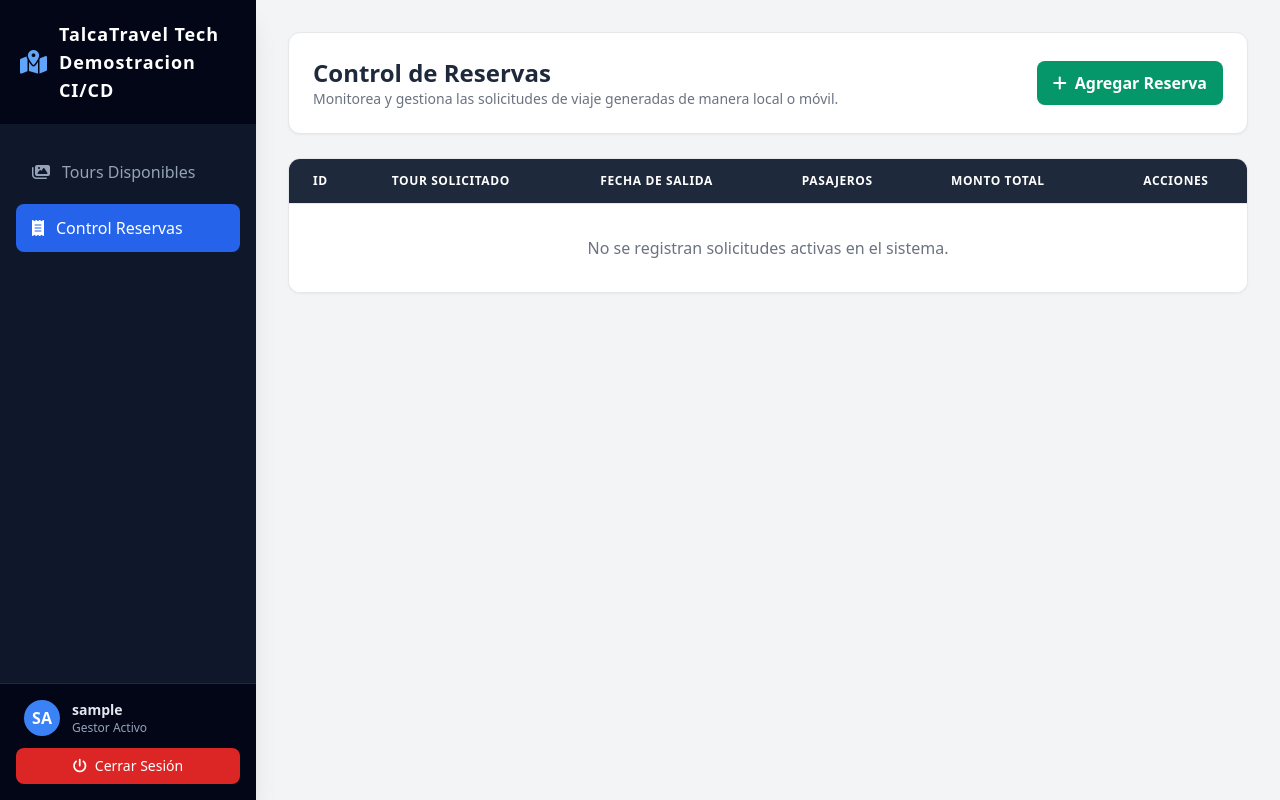
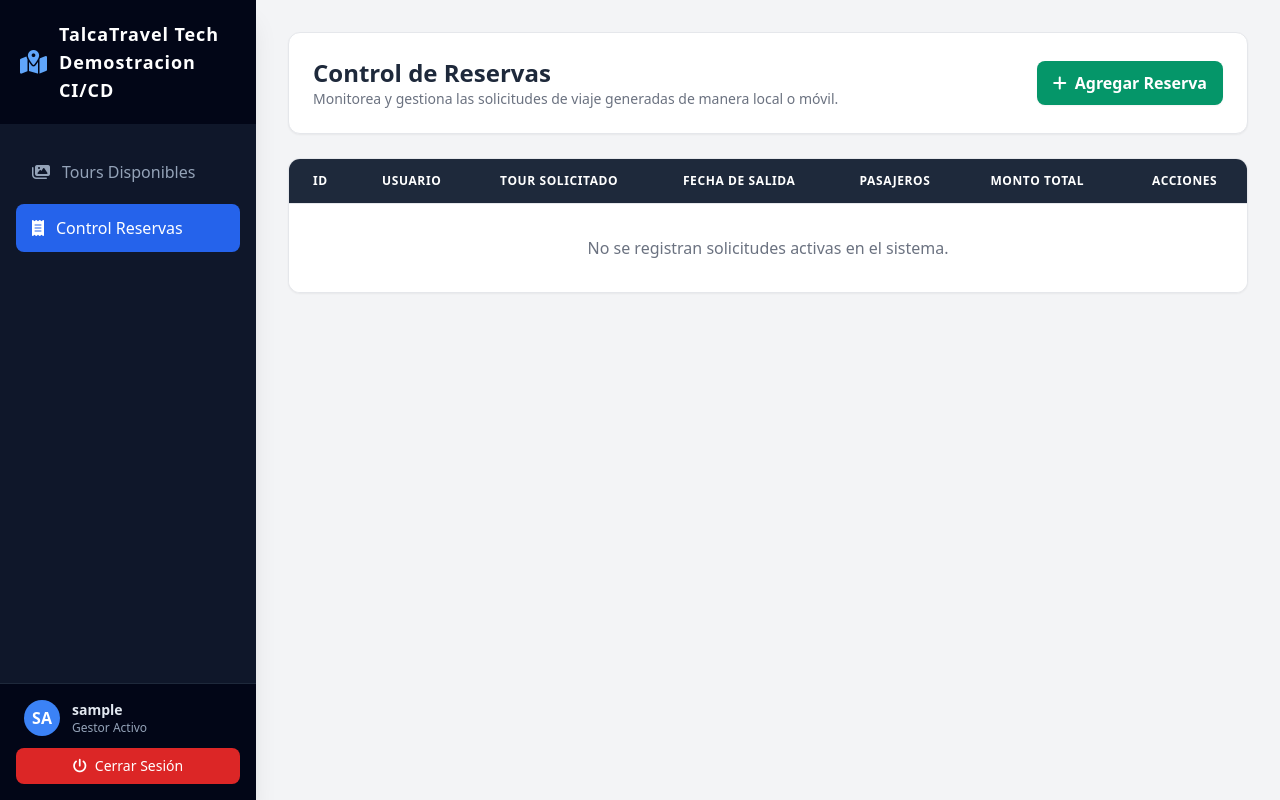
Before and after one commit to pipe613/talcatravel-backend, a Django app: page / in a window 1280 px wide, after a click on "Control Reservas". Run offline with Django 5.2, Linux system fonts and the light colour scheme; the visitor is signed in with stand-in values (Sample User, id 1); data that the repository does not hold is empty; some libraries are stand-ins or nearby versions.

Commit message:
Asignar usuario en reservas del dashboard

```diff
--- a/core/models.py
+++ b/core/models.py
@@ -20,7 +20,7 @@ class Tour(models.Model):
         return self.nombre
 
     def cupo_ocupado(self, exclude_reserva_id=None):
-        reservas = self.reservas.all()
+        reservas = Reserva.objects.filter(tour=self)
         if exclude_reserva_id is not None:
             reservas = reservas.exclude(pk=exclude_reserva_id)
         return reservas.aggregate(total=Sum('cantidad_pasajeros')).get('total') or 0
@@ -34,7 +34,7 @@ class Tour(models.Model):
 class Reserva(models.Model):
     # Vinculamos directamente a nuestra tabla propia de usuarios
     usuario = models.ForeignKey(Usuario, on_delete=models.CASCADE, related_name='reservas')
-    tour = models.ForeignKey(Tour, on_delete=models.CASCADE, related_name='reservas')
+    tour = models.ForeignKey(Tour, on_delete=models.CASCADE)
     fecha = models.DateField()
     cantidad_pasajeros = models.IntegerField()
     precio_total = models.DecimalField(max_digits=10, decimal_places=2, null=True, blank=True)
--- a/core/views.py
+++ b/core/views.py
@@ -45,7 +45,8 @@ class ReservaViewSet(viewsets.ModelViewSet):
 def dashboard(request):
     tours = Tour.objects.all().order_by('id')
     reservas = Reserva.objects.all().order_by('-id')
-    return render(request, 'dashboard.html', {'tours': tours, 'reservas': reservas})
+    usuarios = Usuario.objects.all().order_by('nombre')
+    return render(request, 'dashboard.html', {'tours': tours, 'reservas': reservas, 'usuarios': usuarios})
 
 # --- Acciones para Tours ---
 @login_required(login_url='login')
@@ -84,7 +85,9 @@ def eliminar_tour(request, pk):
 def crear_reserva(request):
     if request.method == 'POST':
         tour_id = request.POST.get('tour')
+        usuario_id = request.POST.get('usuario')
         tour_obj = get_object_or_404(Tour, id=tour_id)
+        usuario_obj = get_object_or_404(Usuario, id=usuario_id)
         cantidad = int(request.POST.get('cantidad_pasajeros', 1))
 
         if not tour_obj.puede_reservar(cantidad):
@@ -95,7 +98,7 @@ def crear_reserva(request):
             return redirect('dashboard')
 
         Reserva.objects.create(
-            usuario=_get_dashboard_usuario(request),
+            usuario=usuario_obj,
             tour=tour_obj,
             fecha=request.POST.get('fecha'),
             cantidad_pasajeros=cantidad,
@@ -109,7 +112,9 @@ def editar_reserva(request, pk):
     reserva = get_object_or_404(Reserva, pk=pk)
     if request.method == 'POST':
         tour_id = request.POST.get('tour')
+        usuario_id = request.POST.get('usuario')
         tour_obj = get_object_or_404(Tour, id=tour_id)
+        usuario_obj = get_object_or_404(Usuario, id=usuario_id)
         cantidad = int(request.POST.get('cantidad_pasajeros', 1))
 
         if not tour_obj.puede_reservar(cantidad, exclude_reserva_id=reserva.id):
@@ -120,6 +125,7 @@ def editar_reserva(request, pk):
             return redirect('dashboard')
 
         reserva.tour = tour_obj
+        reserva.usuario = usuario_obj
         reserva.fecha = request.POST.get('fecha')
         reserva.cantidad_pasajeros = cantidad
         reserva.precio_total = tour_obj.precio * cantidad
--- a/templates/dashboard.html
+++ b/templates/dashboard.html
@@ -125,6 +125,7 @@
                     <thead class="bg-slate-800 text-white">
                         <tr>
                             <th class="py-3.5 px-6 text-left text-xs font-semibold uppercase tracking-wider">ID</th>
+                            <th class="py-3.5 px-6 text-left text-xs font-semibold uppercase tracking-wider">Usuario</th>
                             <th class="py-3.5 px-6 text-left text-xs font-semibold uppercase tracking-wider">Tour Solicitado</th>
                             <th class="py-3.5 px-6 text-left text-xs font-semibold uppercase tracking-wider">Fecha de Salida</th>
                             <th class="py-3.5 px-6 text-left text-xs font-semibold uppercase tracking-wider">Pasajeros</th>
@@ -136,18 +137,19 @@
                         {% for reserva in reservas %}
                         <tr class="hover:bg-gray-50 transition-colors">
                             <td class="py-4 px-6 text-sm font-semibold text-gray-500">#{{ reserva.id }}</td>
+                            <td class="py-4 px-6 text-sm font-bold text-slate-900">{{ reserva.usuario.nombre }}</td>
                             <td class="py-4 px-6 text-sm font-bold text-slate-900">{{ reserva.tour.nombre }}</td>
                             <td class="py-4 px-6 text-sm text-gray-600"><i class="fa-solid fa-calendar text-blue-500 mr-1.5"></i>{{ reserva.fecha|date:"Y-m-d" }}</td>
                             <td class="py-4 px-6 text-sm"><span class="bg-blue-100 text-blue-800 font-semibold text-xs px-2.5 py-1 rounded-full">pax: {{ reserva.cantidad_pasajeros }}</span></td>
                             <td class="py-4 px-6 text-sm font-black text-green-600">${{ reserva.precio_total }}</td>
                             <td class="py-4 px-6 text-sm text-center space-x-2">
-                                <button onclick="openEditReservaModal('{{ reserva.id }}', '{{ reserva.tour.id }}', '{{ reserva.fecha|date:'Y-m-d' }}', '{{ reserva.cantidad_pasajeros }}')" class="text-blue-600 hover:text-blue-900 bg-blue-50 hover:bg-blue-100 py-1.5 px-3 rounded-md font-medium transition-all text-xs"><i class="fa-solid fa-pen mr-1"></i>Editar</button>
+                                <button onclick="openEditReservaModal('{{ reserva.id }}', '{{ reserva.tour.id }}', '{{ reserva.fecha|date:'Y-m-d' }}', '{{ reserva.cantidad_pasajeros }}', '{{ reserva.usuario.id }}')" class="text-blue-600 hover:text-blue-900 bg-blue-50 hover:bg-blue-100 py-1.5 px-3 rounded-md font-medium transition-all text-xs"><i class="fa-solid fa-pen mr-1"></i>Editar</button>
                                 <button onclick="openDeleteModal('/reservas/eliminar/{{ reserva.id }}/')" class="text-red-600 hover:text-red-900 bg-red-50 hover:bg-red-100 py-1.5 px-3 rounded-md font-medium transition-all text-xs"><i class="fa-solid fa-trash mr-1"></i>Eliminar</button>
                             </td>
                         </tr>
                         {% empty %}
                         <tr>
-                            <td colspan="6" class="py-8 text-center text-gray-500 font-medium">No se registran solicitudes activas en el sistema.</td>
+                            <td colspan="7" class="py-8 text-center text-gray-500 font-medium">No se registran solicitudes activas en el sistema.</td>
                         </tr>
                         {% endfor %}
                     </tbody>
@@ -241,6 +243,15 @@
             <form action="{% url 'crear_reserva' %}" method="post" class="p-6 space-y-4">
                 {% csrf_token %}
                 <div>
+                    <label class="block text-sm font-bold text-slate-700 mb-1">Usuario Asignado</label>
+                    <select name="usuario" class="w-full border p-2.5 rounded-lg focus:ring-2 focus:ring-blue-500 focus:outline-none text-sm bg-white" required>
+                        <option value="" selected disabled>Selecciona un usuario</option>
+                        {% for usuario in usuarios %}
+                        <option value="{{ usuario.id }}">{{ usuario.nombre }} ({{ usuario.correo }})</option>
+                        {% endfor %}
+                    </select>
+                </div>
+                <div>
                     <label class="block text-sm font-bold text-slate-700 mb-1">Seleccionar Tour Base</label>
                     <select name="tour" id="add-reserva-tour" class="w-full border p-2.5 rounded-lg focus:ring-2 focus:ring-blue-500 focus:outline-none text-sm bg-white" required>
                         {% for tour in tours %}
@@ -273,6 +284,15 @@
             </div>
             <form id="form-edit-reserva" method="post" class="p-6 space-y-4">
                 {% csrf_token %}
+                <div>
+                    <label class="block text-sm font-bold text-slate-700 mb-1">Usuario Asignado</label>
+                    <select id="edit-reserva-usuario" name="usuario" class="w-full border p-2.5 rounded-lg focus:ring-2 focus:ring-blue-500 focus:outline-none text-sm bg-white" required>
+                        <option value="" selected disabled>Selecciona un usuario</option>
+                        {% for usuario in usuarios %}
+                        <option value="{{ usuario.id }}">{{ usuario.nombre }} ({{ usuario.correo }})</option>
+                        {% endfor %}
+                    </select>
+                </div>
                 <div>
                     <label class="block text-sm font-bold text-slate-700 mb-1">Cambiar Tour Relacionado</label>
                     <select id="edit-reserva-tour" name="tour" class="w-full border p-2.5 rounded-lg focus:ring-2 focus:ring-blue-500 focus:outline-none text-sm bg-white" required>
@@ -368,11 +388,12 @@
         }
 
         // 5. Abrir edición de Reserva
-        function openEditReservaModal(id, tourId, fecha, cantidad) {
+        function openEditReservaModal(id, tourId, fecha, cantidad, usuarioId) {
             document.getElementById('form-edit-reserva').action = '/reservas/editar/' + id + '/';
             document.getElementById('edit-reserva-tour').value = tourId;
             document.getElementById('edit-reserva-fecha').value = fecha;
             document.getElementById('edit-reserva-cantidad').value = cantidad;
+            document.getElementById('edit-reserva-usuario').value = usuarioId;
             openModal('modal-edit-reserva');
             updateReservaCupoRestante('edit-reserva-tour', 'edit-reserva-cupo-restante');
         }
```
